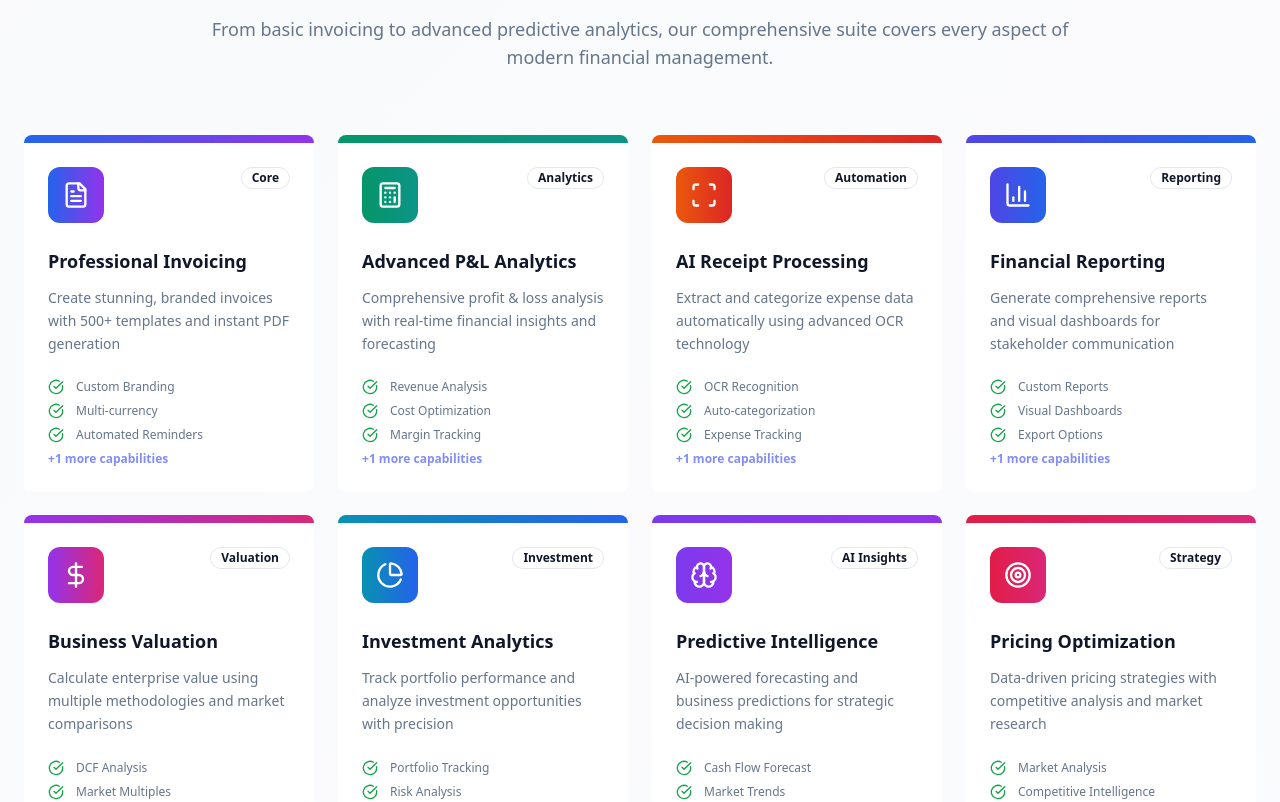
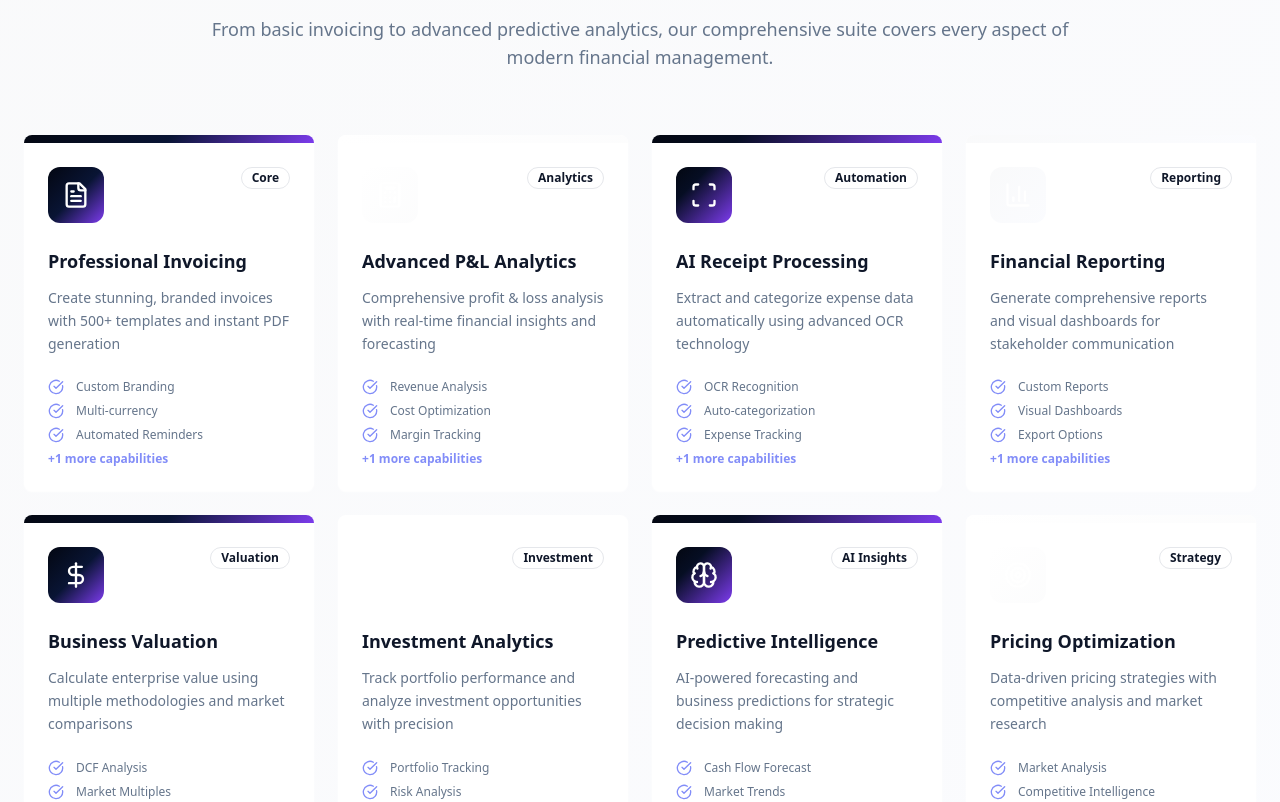
Before and after one commit to faisalghani12/react-seedling-repo-30, a React (Vite) app: page / in a window 1280 px wide. Shown: the part 2940-3742 px from the top of the page. Built offline with nearby package versions, Linux system fonts and the light colour scheme; what @react-pdf/renderer would draw is missing.

Commit message:
Fix Home Page UI

```diff
--- a/src/pages/Home.tsx
+++ b/src/pages/Home.tsx
@@ -79,7 +79,7 @@ const Home = () => {
       description: "Create stunning, branded invoices with 500+ templates and instant PDF generation",
       features: ["Custom Branding", "Multi-currency", "Automated Reminders", "Payment Integration"],
       category: "Core",
-      gradient: "from-blue-600 to-purple-600"
+      gradient: "primary-gradient"
     },
     {
       icon: Calculator,
@@ -87,7 +87,7 @@ const Home = () => {
       description: "Comprehensive profit & loss analysis with real-time financial insights and forecasting",
       features: ["Revenue Analysis", "Cost Optimization", "Margin Tracking", "Predictive Models"],
       category: "Analytics",
-      gradient: "from-emerald-600 to-teal-600"
+      gradient: "surface-gradient"
     },
     {
       icon: Scan,
@@ -95,7 +95,7 @@ const Home = () => {
       description: "Extract and categorize expense data automatically using advanced OCR technology",
       features: ["OCR Recognition", "Auto-categorization", "Expense Tracking", "Audit Trails"],
       category: "Automation",
-      gradient: "from-orange-600 to-red-600"
+      gradient: "hero-gradient"
     },
     {
       icon: BarChart3,
@@ -103,7 +103,7 @@ const Home = () => {
       description: "Generate comprehensive reports and visual dashboards for stakeholder communication",
       features: ["Custom Reports", "Visual Dashboards", "Export Options", "Compliance Ready"],
       category: "Reporting",
-      gradient: "from-indigo-600 to-blue-600"
+      gradient: "feature-gradient"
     },
     {
       icon: DollarSign,
@@ -111,7 +111,7 @@ const Home = () => {
       description: "Calculate enterprise value using multiple methodologies and market comparisons",
       features: ["DCF Analysis", "Market Multiples", "Risk Assessment", "Scenario Planning"],
       category: "Valuation",
-      gradient: "from-purple-600 to-pink-600"
+      gradient: "primary-gradient"
     },
     {
       icon: PieChart,
@@ -119,7 +119,7 @@ const Home = () => {
       description: "Track portfolio performance and analyze investment opportunities with precision",
       features: ["Portfolio Tracking", "Risk Analysis", "Performance Metrics", "Diversification"],
       category: "Investment",
-      gradient: "from-cyan-600 to-blue-600"
+      gradient: "glass-gradient"
     },
     {
       icon: Brain,
@@ -127,7 +127,7 @@ const Home = () => {
       description: "AI-powered forecasting and business predictions for strategic decision making",
       features: ["Cash Flow Forecast", "Market Trends", "Risk Modeling", "Growth Planning"],
       category: "AI Insights",
-      gradient: "from-violet-600 to-purple-600"
+      gradient: "hero-gradient"
     },
     {
       icon: Target,
@@ -135,7 +135,7 @@ const Home = () => {
       description: "Data-driven pricing strategies with competitive analysis and market research",
       features: ["Market Analysis", "Competitive Intelligence", "Margin Optimization", "A/B Testing"],
       category: "Strategy",
-      gradient: "from-rose-600 to-pink-600"
+      gradient: "surface-gradient"
     }
   ];
 
@@ -322,10 +322,10 @@ const Home = () => {
               return (
                 <Card key={index} className="group border-0 shadow-card hover:shadow-premium transition-all duration-500 hover:-translate-y-2 overflow-hidden">
                   <CardContent className="p-0">
-                    <div className={`h-2 bg-gradient-to-r ${tool.gradient}`} />
+                    <div className={`h-2 bg-${tool.gradient}`} />
                     <div className="p-6">
                       <div className="flex items-start justify-between mb-6">
-                        <div className={`w-14 h-14 bg-gradient-to-r ${tool.gradient} rounded-xl flex items-center justify-center`}>
+                        <div className={`w-14 h-14 bg-${tool.gradient} rounded-xl flex items-center justify-center`}>
                           <Icon className="w-7 h-7 text-white" />
                         </div>
                         <Badge variant="outline" className="text-xs">
@@ -343,7 +343,7 @@ const Home = () => {
                       <div className="space-y-2">
                         {tool.features.slice(0, 3).map((feature, featureIndex) => (
                           <div key={featureIndex} className="flex items-center gap-3">
-                            <CheckCircle className="w-4 h-4 text-green-600 flex-shrink-0" />
+                            <CheckCircle className="w-4 h-4 text-primary flex-shrink-0" />
                             <span className="text-xs text-muted-foreground">{feature}</span>
                           </div>
                         ))}
@@ -396,7 +396,7 @@ const Home = () => {
                 <CardContent className="p-8">
                   <div className="flex items-center mb-6">
                     {Array.from({ length: testimonial.rating }).map((_, i) => (
-                      <Star key={i} className="w-5 h-5 fill-yellow-500 text-yellow-500" />
+                      <Star key={i} className="w-5 h-5 fill-primary text-primary" />
                     ))}
                   </div>
 
```
